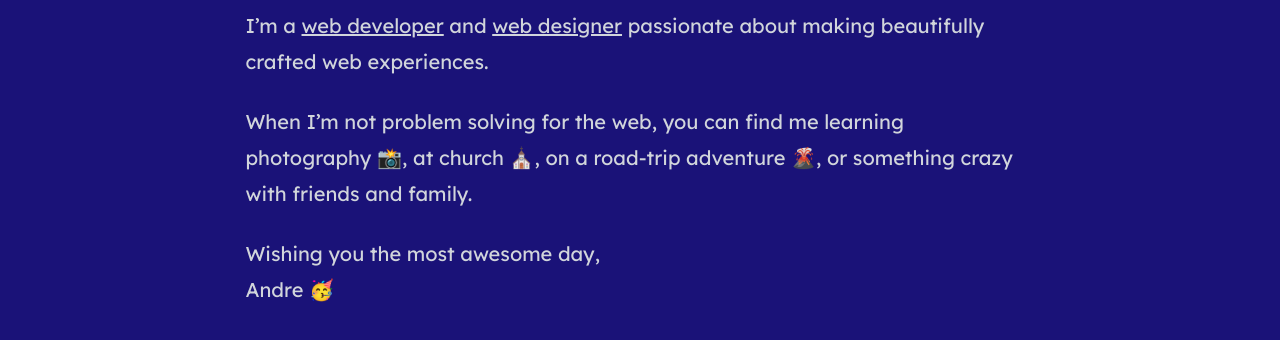
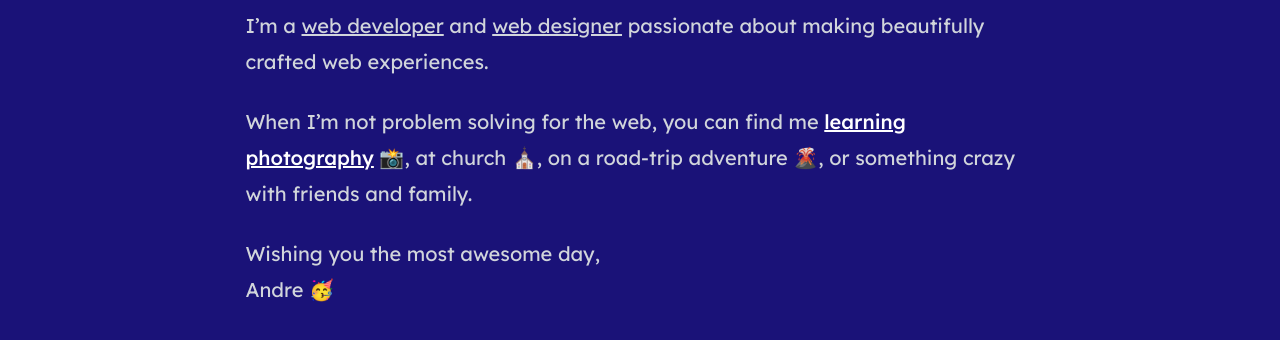
Before and after one commit to drevantonder/drevan.me, an Astro site: page / in a window 1280 px wide. Shown: the part 338-678 px from the top of the page. Built offline with nearby package versions, Linux system fonts and the light colour scheme; Astro itself is replaced by a stand-in of ours.

Commit message:
Add link for `learning photography`

```diff
--- a/src/pages/index.astro
+++ b/src/pages/index.astro
@@ -11,7 +11,7 @@ import Layout from '../layouts/Layout.astro';
 
 			<p>I’m a <u>web developer</u> and <u>web designer</u> passionate about making beautifully crafted web experiences.</p>
 
-			<p>When I’m not problem solving for the web, you can find me learning photography 📸, at church ⛪, on a road-trip adventure 🌋, or something crazy with friends and family.</p>
+			<p>When I’m not problem solving for the web, you can find me <a href="https://www.instagram.com/photosbydrevan/">learning photography</a> 📸, at church ⛪, on a road-trip adventure 🌋, or something crazy with friends and family.</p>
 
 			<p>Wishing you the most awesome day, <br />
 			Andre 🥳
```
